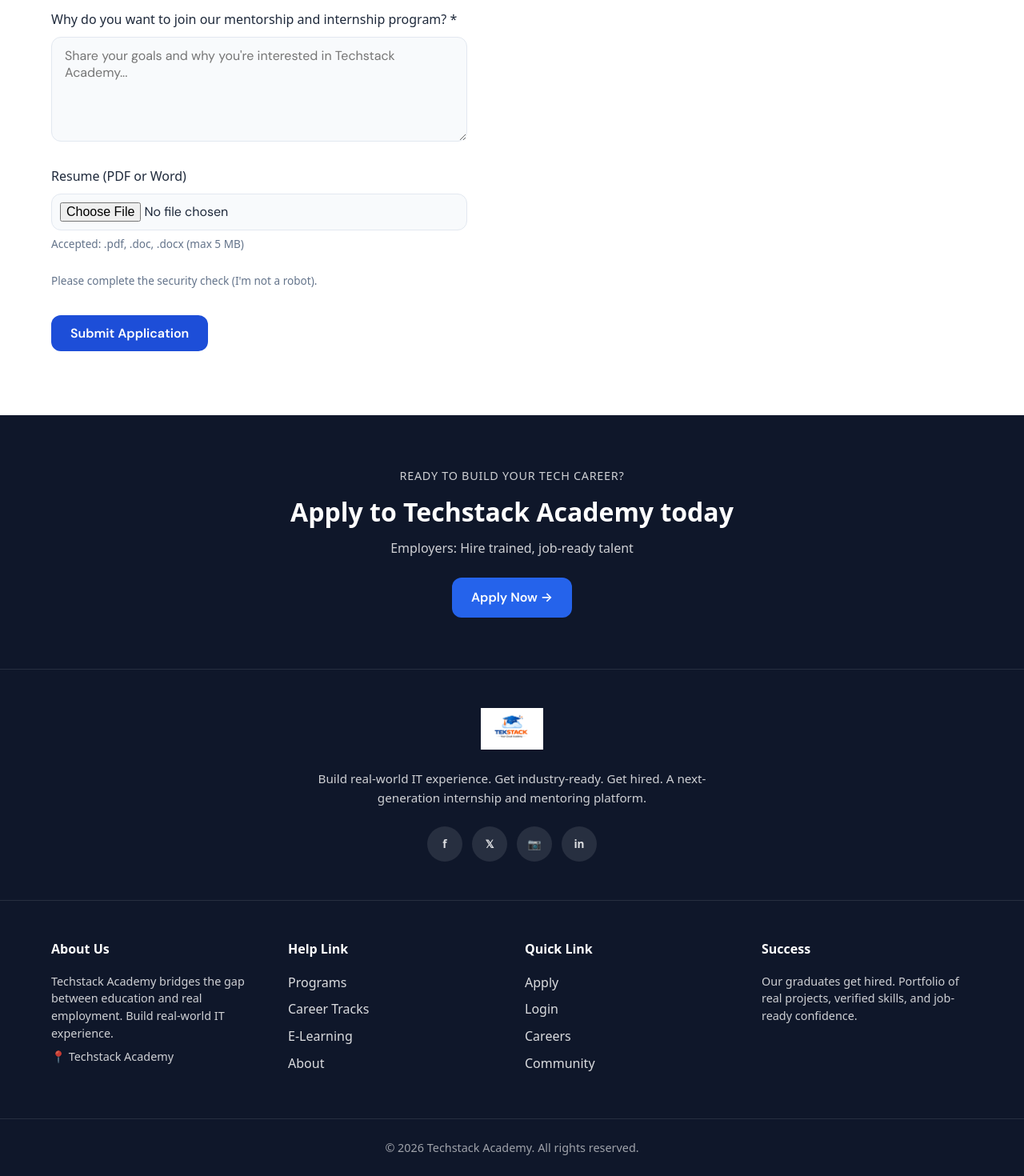
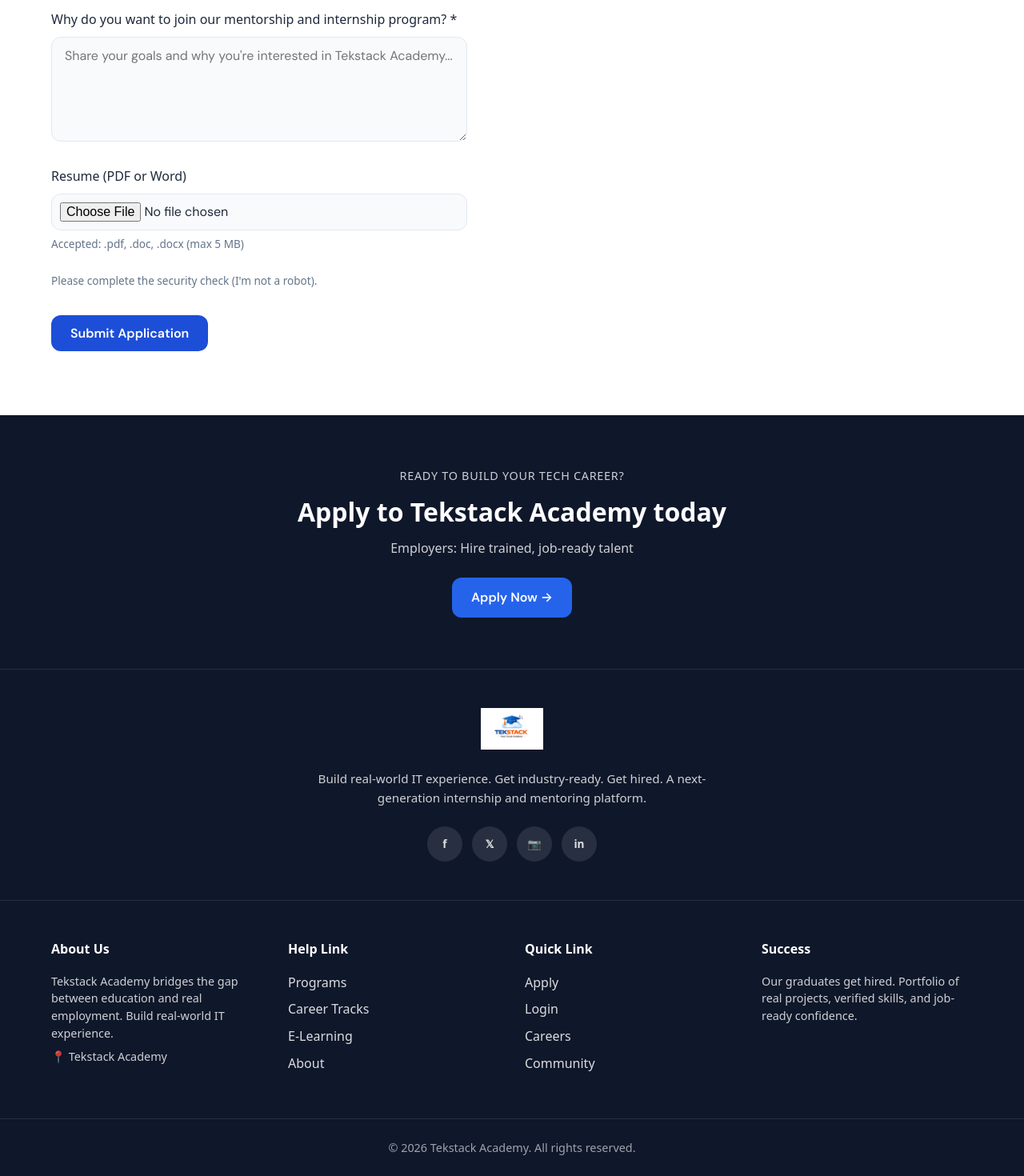
Before and after one commit to nhockcuncon77/TeckStack-Academy, a React (Vite) app in the folder client/: page /apply in a window 1280 px wide. Shown: the part 849-2319 px from the top of the page at 80% size. Built offline with nearby package versions, Linux system fonts and the light colour scheme; no server answers.

Commit message:
Rename brand to Tekstack Academy
Co-authored-by: Cursor <cursoragent@cursor.com>

```diff
--- a/client/index.html
+++ b/client/index.html
@@ -4,7 +4,7 @@
     <meta charset="UTF-8" />
     <link rel="icon" type="image/svg+xml" href="/favicon.svg" />
     <meta name="viewport" content="width=device-width, initial-scale=1.0" />
-    <title>Techstack Academy – Build Real-World IT Experience</title>
+    <title>Tekstack Academy – Build Real-World IT Experience</title>
     <link rel="preconnect" href="https://fonts.googleapis.com">
     <link rel="preconnect" href="https://fonts.gstatic.com" crossorigin>
     <link href="https://fonts.googleapis.com/css2?family=DM+Sans:ital,opsz,wght@0,9..40,400;0,9..40,500;0,9..40,600;0,9..40,700;1,9..40,400&family=JetBrains+Mono:wght@400;500&display=swap" rel="stylesheet">
--- a/client/src/components/Footer.jsx
+++ b/client/src/components/Footer.jsx
@@ -3,8 +3,8 @@ import './Footer.css'
 
 const footerColumns = {
   'About Us': [
-    'Techstack Academy bridges the gap between education and real employment. Build real-world IT experience.',
-    '📍 Techstack Academy',
+    'Tekstack Academy bridges the gap between education and real employment. Build real-world IT experience.',
+    '📍 Tekstack Academy',
   ],
   'Help Link': [
     { to: '/programs', label: 'Programs' },
@@ -36,7 +36,7 @@ export default function Footer() {
       <div className="footer-cta-strip">
         <div className="container footer-cta-inner">
           <p className="footer-cta-tagline">Ready to build your tech career?</p>
-          <h2 className="footer-cta-title">Apply to Techstack Academy today</h2>
+          <h2 className="footer-cta-title">Apply to Tekstack Academy today</h2>
           <p className="footer-cta-sub">Employers: Hire trained, job-ready talent</p>
           <Link to="/apply" className="btn btn-primary footer-cta-btn">
             Apply Now →
@@ -47,7 +47,7 @@ export default function Footer() {
       <div className="footer-brand-strip">
         <div className="container footer-brand-inner">
           <Link to="/" className="footer-logo">
-            <img src="/logo.jpg" alt="Techstack Academy" className="footer-logo-img" />
+            <img src="/logo.jpg" alt="Tekstack Academy" className="footer-logo-img" />
           </Link>
           <p className="footer-desc">
             Build real-world IT experience. Get industry-ready. Get hired. A
@@ -90,7 +90,7 @@ export default function Footer() {
 
       <div className="footer-bottom">
         <div className="container">
-          <p>© {new Date().getFullYear()} Techstack Academy. All rights reserved.</p>
+          <p>© {new Date().getFullYear()} Tekstack Academy. All rights reserved.</p>
         </div>
       </div>
     </footer>
--- a/client/src/components/Header.jsx
+++ b/client/src/components/Header.jsx
@@ -28,7 +28,7 @@ export default function Header() {
       <div className="top-bar">
         <div className="container top-bar-inner">
           <div className="top-bar-left">
-            <span className="top-bar-item">📍 Techstack Academy</span>
+            <span className="top-bar-item">📍 Tekstack Academy</span>
             <span className="top-bar-item">📞 +1 (555) 123-4567</span>
             <span className="top-bar-item">✉️ hello@techstackacademy.com</span>
           </div>
@@ -44,7 +44,7 @@ export default function Header() {
       <div className="main-nav">
         <div className="header-inner container">
           <Link to="/" className="logo">
-            <img src="/logo.jpg" alt="Techstack Academy" className="logo-img" />
+            <img src="/logo.jpg" alt="Tekstack Academy" className="logo-img" />
           </Link>
           <button
             className="menu-toggle"
--- a/client/src/pages/About.jsx
+++ b/client/src/pages/About.jsx
@@ -31,7 +31,7 @@ export default function About() {
               <h3 className="profile-name">Stefan Nguyen</h3>
               <p className="profile-title">Program Director</p>
               <p className="profile-bio">
-                Leading Techstack Academy&apos;s program design and mentor network to deliver
+                Leading Tekstack Academy&apos;s program design and mentor network to deliver
                 industry-ready training and real-world project experience.
               </p>
             </div>
--- a/client/src/pages/Apply.jsx
+++ b/client/src/pages/Apply.jsx
@@ -212,7 +212,7 @@ export default function Apply() {
               name="statement"
               rows={5}
               required
-              placeholder="Share your goals and why you're interested in Techstack Academy..."
+              placeholder="Share your goals and why you're interested in Tekstack Academy..."
             />
           </div>
 
--- a/client/src/pages/Careers.jsx
+++ b/client/src/pages/Careers.jsx
@@ -19,7 +19,7 @@ const categories = [
   },
   {
     title: 'Employer Directory',
-    description: 'Verified companies hiring Techstack Academy talent.',
+    description: 'Verified companies hiring Tekstack Academy talent.',
   },
 ]
 
--- a/client/src/pages/Home.jsx
+++ b/client/src/pages/Home.jsx
@@ -55,7 +55,7 @@ const testimonials = [
   },
   {
     quote:
-      'Techstack Academy helped me transition into DevOps with hands-on AWS and CI/CD projects.',
+      'Tekstack Academy helped me transition into DevOps with hands-on AWS and CI/CD projects.',
     name: 'Jordan Taylor',
     role: 'DevOps Track Graduate',
   },
@@ -69,7 +69,7 @@ export default function Home() {
         <div className="hero-bg" />
         <div className="hero-overlay" />
         <div className="container hero-inner">
-          <p className="hero-welcome">Welcome to Techstack Academy</p>
+          <p className="hero-welcome">Welcome to Tekstack Academy</p>
           <h1 className="hero-title">
             Build Real-World IT
             <br />
@@ -78,7 +78,7 @@ export default function Home() {
             Ready. Get Hired.
           </h1>
           <p className="hero-subtitle">
-            Techstack Academy is a next-generation internship and mentoring platform
+            Tekstack Academy is a next-generation internship and mentoring platform
             where experienced technology professionals train, coach, and guide students
             through real enterprise-level projects using modern cloud and automation
             technologies.
@@ -116,7 +116,7 @@ export default function Home() {
             <p className="section-label">Who We Are</p>
             <h2 className="section-title">Where Learning Meets the Real World</h2>
             <p className="who-we-are-text">
-              Techstack Academy bridges the gap between education and real employment.
+              Tekstack Academy bridges the gap between education and real employment.
               We provide structured internships, mentorship, hands-on projects, and
               career coaching to prepare students for high-paying IT roles.
             </p>
@@ -129,12 +129,12 @@ export default function Home() {
         </div>
       </section>
 
-      {/* Why Techstack Academy */}
+      {/* Why Tekstack Academy */}
       <section className="why-section section">
         <div className="container why-inner">
           <div className="why-content">
-            <p className="section-label">Why Techstack Academy</p>
-            <h2 className="section-title">The Techstack Advantage</h2>
+            <p className="section-label">Why Tekstack Academy</p>
+            <h2 className="section-title">The Tekstack Advantage</h2>
             <ul className="why-list">
               {whyItems.map((item, i) => (
                 <li key={i}>
@@ -231,7 +231,7 @@ export default function Home() {
         <div className="cta-banner-overlay" />
         <div className="container cta-banner-inner">
           <p className="cta-banner-tagline">Ready to build your tech career?</p>
-          <h2 className="cta-banner-title">Apply to Techstack Academy today</h2>
+          <h2 className="cta-banner-title">Apply to Tekstack Academy today</h2>
           <p className="cta-banner-sub">Employers: Hire trained, job-ready talent</p>
           <Link to="/apply" className="btn btn-primary cta-banner-btn">
             Apply Now →
```
Also changed, not shown: 2 other files (tests, documents, lock files or other folders).
